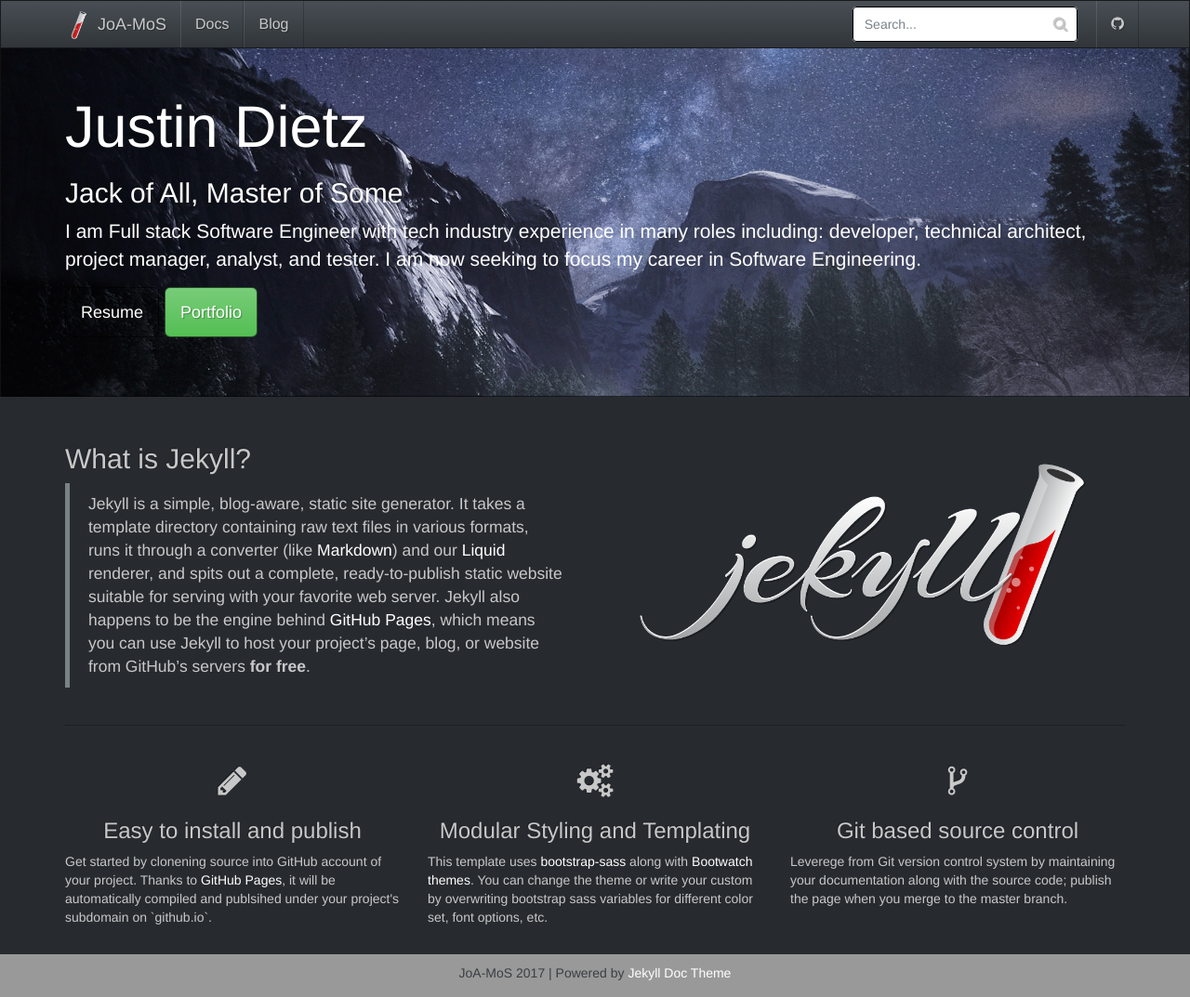
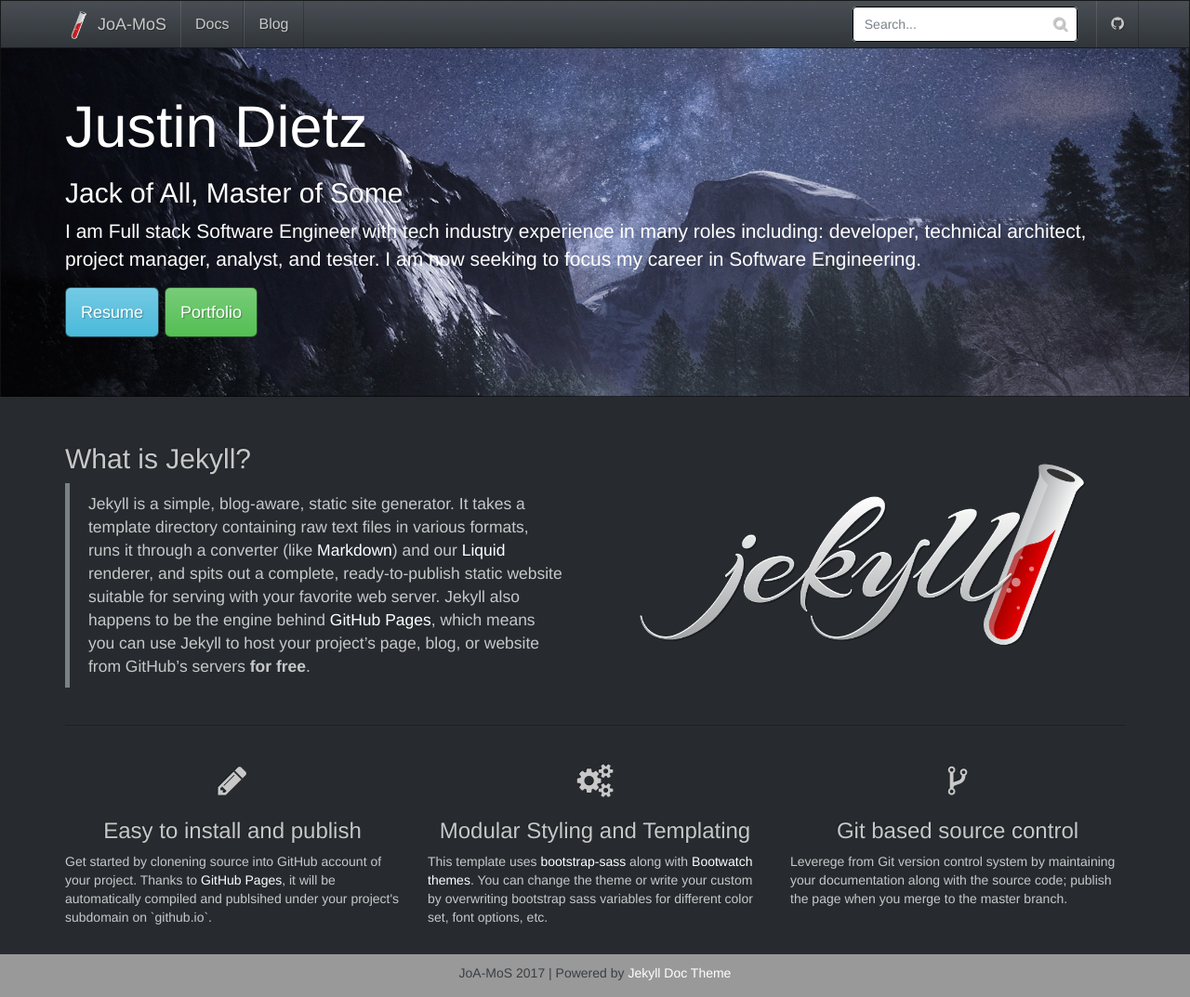
Before and after one commit to JoA-MoS/JoA-MoS.github.io, a Jekyll site: the page built from index.html, in a window 1280 px wide and 1073 px high. Shown: the whole window at 93% size. Built offline with Jekyll 4.4.1, drawn with Linux system fonts in a browser that asks for light colours; nearby versions of some CDN libraries.

Commit message:
ingo -> info

```diff
--- a/index.html
+++ b/index.html
@@ -8,7 +8,7 @@
         <h2>Jack of All, Master of Some</h2>
         <p>I am Full stack Software Engineer with tech industry experience in many roles including: developer, technical architect,
             project manager, analyst, and tester. I am now seeking to focus my career in Software Engineering.</p>
-        <p><a class="btn btn-ingo btn-lg" href="{{ " /resume/ " | prepend: site.baseurl }}" role="button" target="_top">Resume</a>
+        <p><a class="btn btn-info btn-lg" href="{{ " /resume/ " | prepend: site.baseurl }}" role="button" target="_top">Resume</a>
             <a class="btn btn-success btn-lg" href="{{ " /portfolio/ " | prepend: site.baseurl }}" role="button">Portfolio</a></p>
     </div>
 </div>
```
